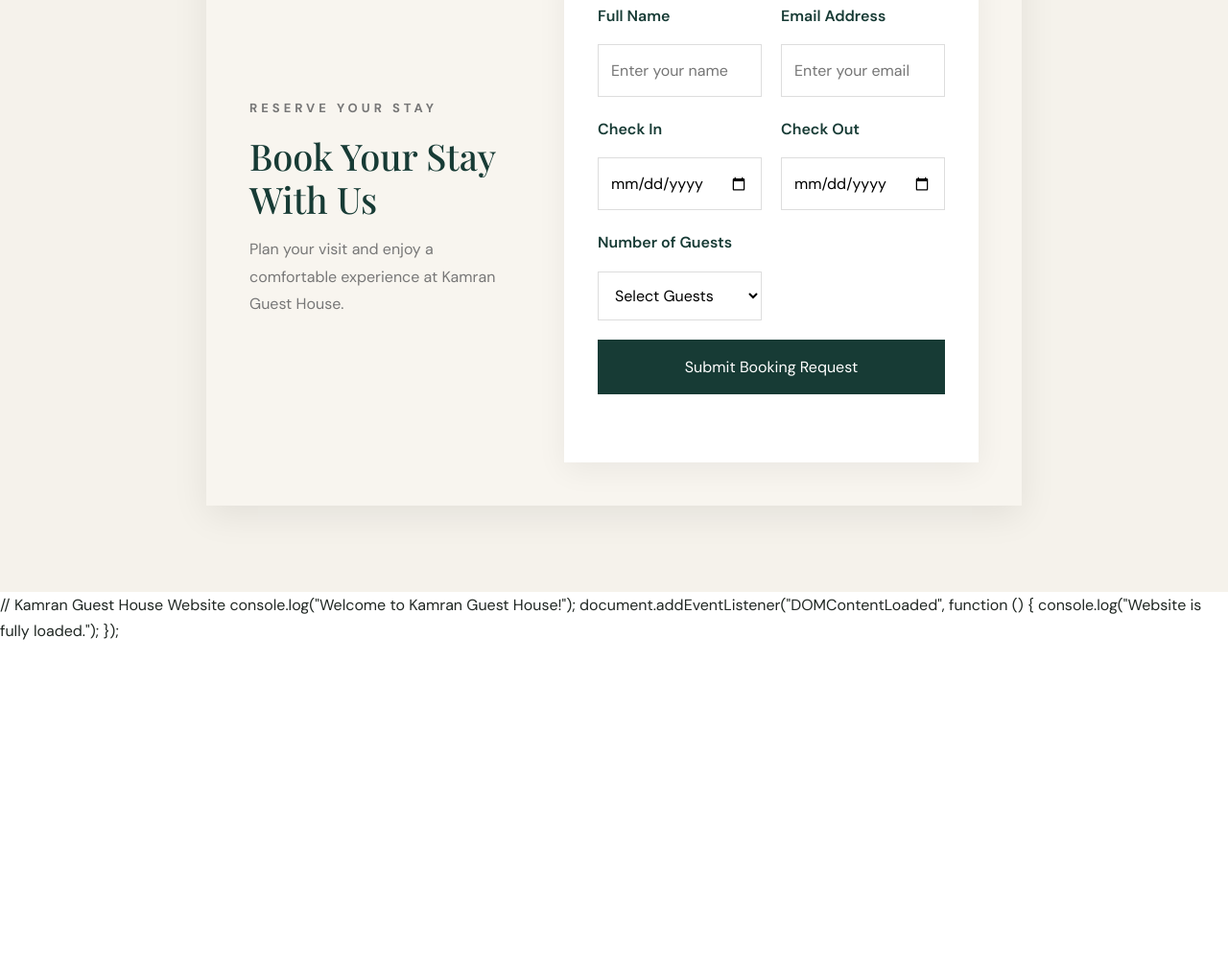
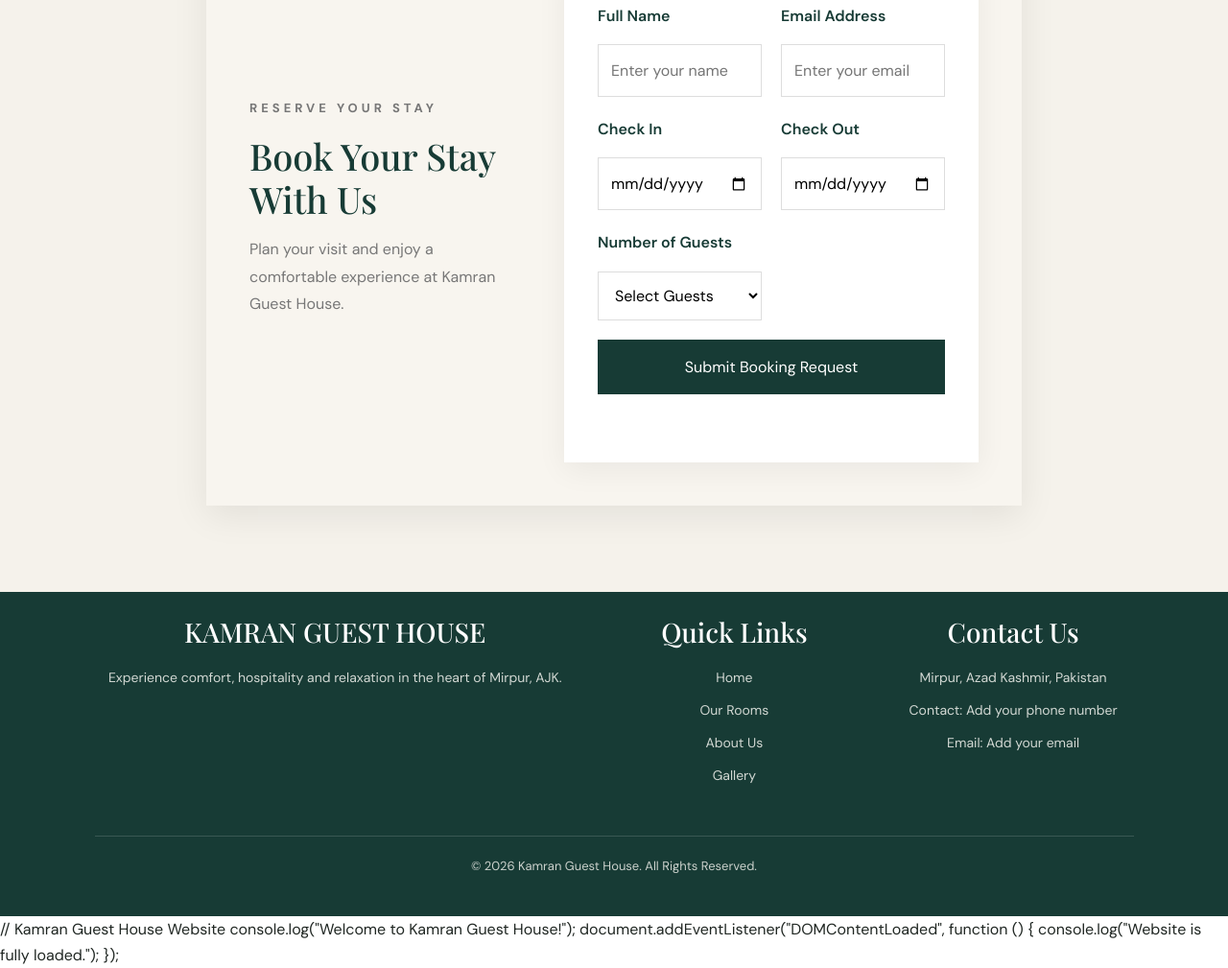
Before and after one commit to hillyas021-coder/Kamran-guest-house, a plain HTML site: page index.html in a window 1280 px wide. Shown: the part 4126-5135 px from the top of the page at 96% size. Before the commit the page ends 4797 px from the top, so only its background shows below. Drawn offline with nearby package versions, Linux system fonts and the light colour scheme; a script that the page names is missing.

Commit message:
Update index.html

```diff
--- a/index.html
+++ b/index.html
@@ -314,7 +314,42 @@
     </main>
 
     <!-- Footer -->
-    <footer id="footer"></footer>
+    <footer class="main-footer" id="footer">
+    <div class="container">
+
+        <div class="footer-grid">
+
+            <div class="footer-about">
+                <h3>KAMRAN GUEST HOUSE</h3>
+                <p>
+                    Experience comfort, hospitality and
+                    relaxation in the heart of Mirpur, AJK.
+                </p>
+            </div>
+
+            <div class="footer-links">
+                <h3>Quick Links</h3>
+                <a href="index.html">Home</a>
+                <a href="rooms.html">Our Rooms</a>
+                <a href="#about">About Us</a>
+                <a href="#gallery">Gallery</a>
+            </div>
+
+            <div class="footer-contact">
+                <h3>Contact Us</h3>
+                <p>Mirpur, Azad Kashmir, Pakistan</p>
+                <p>Contact: Add your phone number</p>
+                <p>Email: Add your email</p>
+            </div>
+
+        </div>
+
+        <div class="footer-bottom">
+            <p>© 2026 Kamran Guest House. All Rights Reserved.</p>
+        </div>
+
+    </div>
+</footer>
 
     <!-- JavaScript Libraries -->
     <script src="https://cdn.jsdelivr.net/npm/bootstrap@5.3.3/dist/js/bootstrap.bundle.min.js"></script>
```
